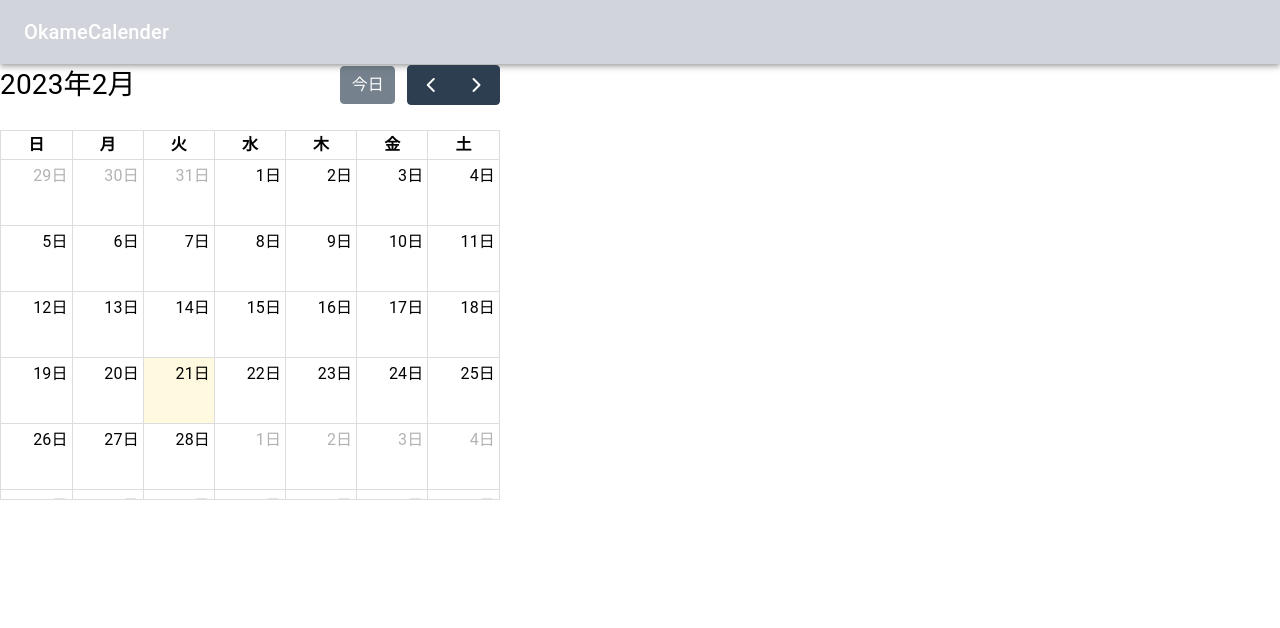
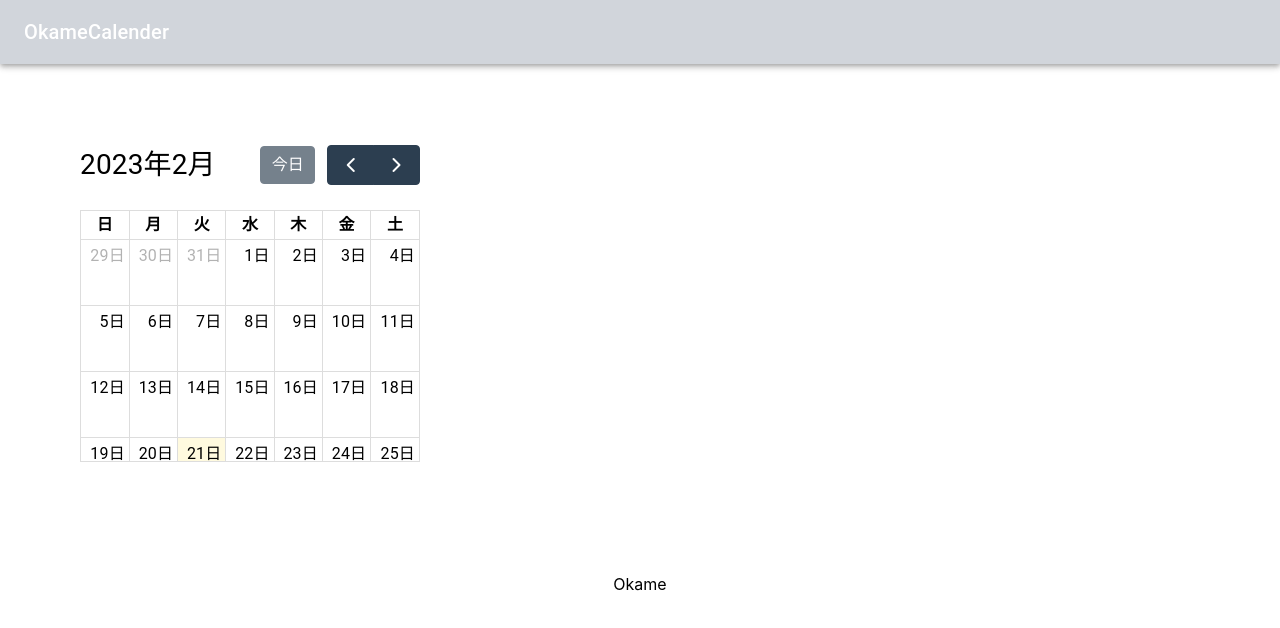
Before and after one commit to naka520/testsite, a React (Create React App) app: page / in a window 1280 px wide. Shown: the top 628 px of the page. Built offline with nearby package versions, Linux system fonts and the light colour scheme.

Commit message:
"Add OkamePage"

```diff
--- /dev/null
+++ b/src/component/Okame.js
@@ -0,0 +1,9 @@
+const Okame = () => {
+  return (
+    <div>
+      <h1>Okame</h1>
+    </div>
+  );
+};
+
+export default Okame;
--- a/src/component/Top.js
+++ b/src/component/Top.js
@@ -1,21 +1,28 @@
 import Style from "../App.css";
 import logo from "./logo.svg";
 import Header from "./Header";
-import { Stack, Typography } from "@mui/material";
+import { List, Stack, Typography } from "@mui/material";
 import { Box, width } from "@mui/system";
 import PickDayCalendar from "./Calender";
+import Okame from "./Okame";
 
 const Top = () => {
   return (
     <div className={Style.App}>
       <Header />
       <Stack>
-        <Box sx={{ width: 500, height: 500 }}>
+        <Box sx={{ width: 500, height: 500, padding: 10 }}>
           <Typography>
             <PickDayCalendar />
           </Typography>
         </Box>
       </Stack>
+      <List>
+        <Stack>
+          <Okame />
+        </Stack>
+        <Stack></Stack>
+      </List>
     </div>
   );
 };
```
